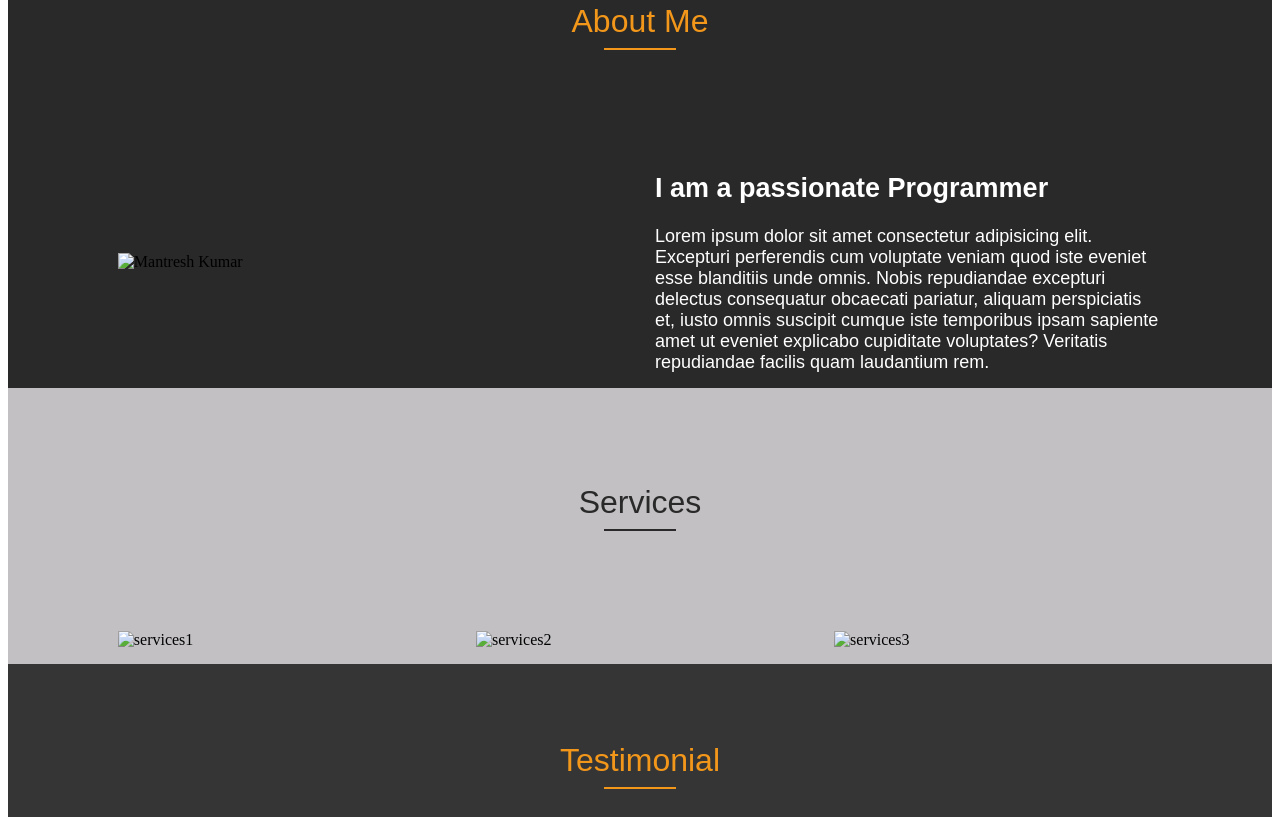
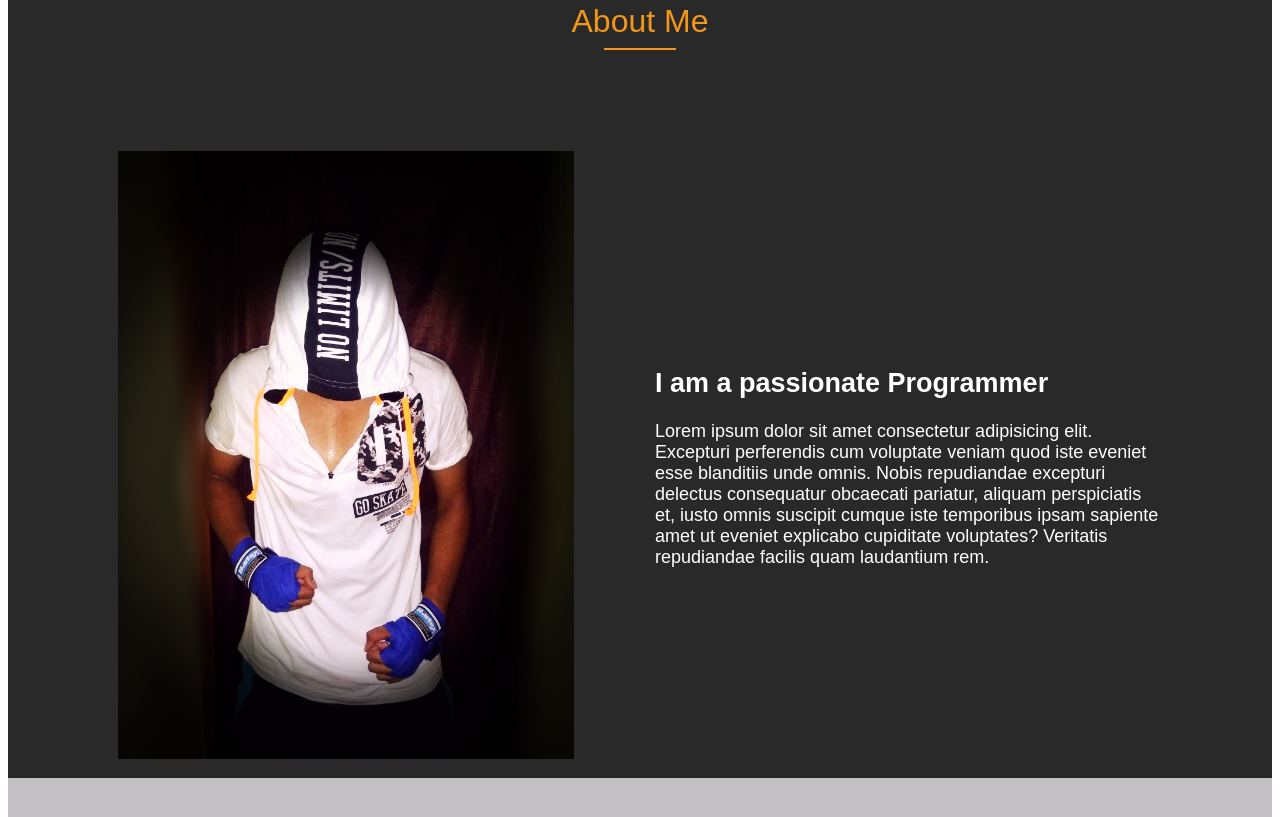
Before and after one commit to DevOps-With-Mantresh/HtmlPage, a plain HTML site: page index.html in a window 1280 px wide. Shown: the part 343-1160 px from the top of the page. Drawn offline with Linux system fonts and the light colour scheme; files whose address does not match are found by name.

Commit message:
correction

```diff
--- a/index.html
+++ b/index.html
@@ -9,11 +9,11 @@
       href="https://cdnjs.cloudflare.com/ajax/libs/font-awesome/4.7.0/css/font-awesome.min.css"
     />
 
-    <link rel="apple-touch-icon" sizes="180x180" href="favicon/apple-touch-icon.png" />
-    <link rel="icon" type="image/png" sizes="32x32" href="favicon/favicon-32x32.png" />
-    <link rel="icon" type="image/png" sizes="16x16" href="favicon/favicon-16x16.png" />
-    <link rel="manifest" href="favicon/site.webmanifest" />
-    <link rel="mask-icon" href="favicon/safari-pinned-tab.svg" color="#5bbad5" />
+    <link rel="apple-touch-icon" sizes="180x180" href="apple-touch-icon.png" />
+    <link rel="icon" type="image/png" sizes="32x32" href="favicon-32x32.png" />
+    <link rel="icon" type="image/png" sizes="16x16" href="favicon-16x16.png" />
+    <link rel="manifest" href="site.webmanifest" />
+    <link rel="mask-icon" href="safari-pinned-tab.svg" color="#5bbad5" />
     <meta name="msapplication-TileColor" content="#da532c" />
     <meta name="theme-color" content="#ffffff" />
 
@@ -159,7 +159,7 @@
             <!-- Heading End -->
             <tr>
               <td width="40%">
-                <img src="../images/me.jpg" alt="Mantresh Kumar" width="90%" />
+                <img src="me.jpg" alt="Mantresh Kumar" width="90%" />
               </td>
               <td width="40%">
                 <font face="arial" color="#ffffff" size="4">
@@ -213,7 +213,7 @@
               <td width="33%">
                 <a
                   ><img
-                    src="../images/services1.jpg"
+                    src="services1.jpg"
                     alt="services1"
                     width="100%"
                 /></a>
@@ -222,7 +222,7 @@
               <td width="33%">
                 <a
                   ><img
-                    src="../images/services2.jpg"
+                    src="services2.jpg"
                     alt="services2"
                     width="100%"
                 /></a>
@@ -231,7 +231,7 @@
               <td width="33%">
                 <a
                   ><img
-                    src="../images/services3.jpg"
+                    src="services3.jpg"
                     alt="services3"
                     width="100%"
                 /></a>
```
